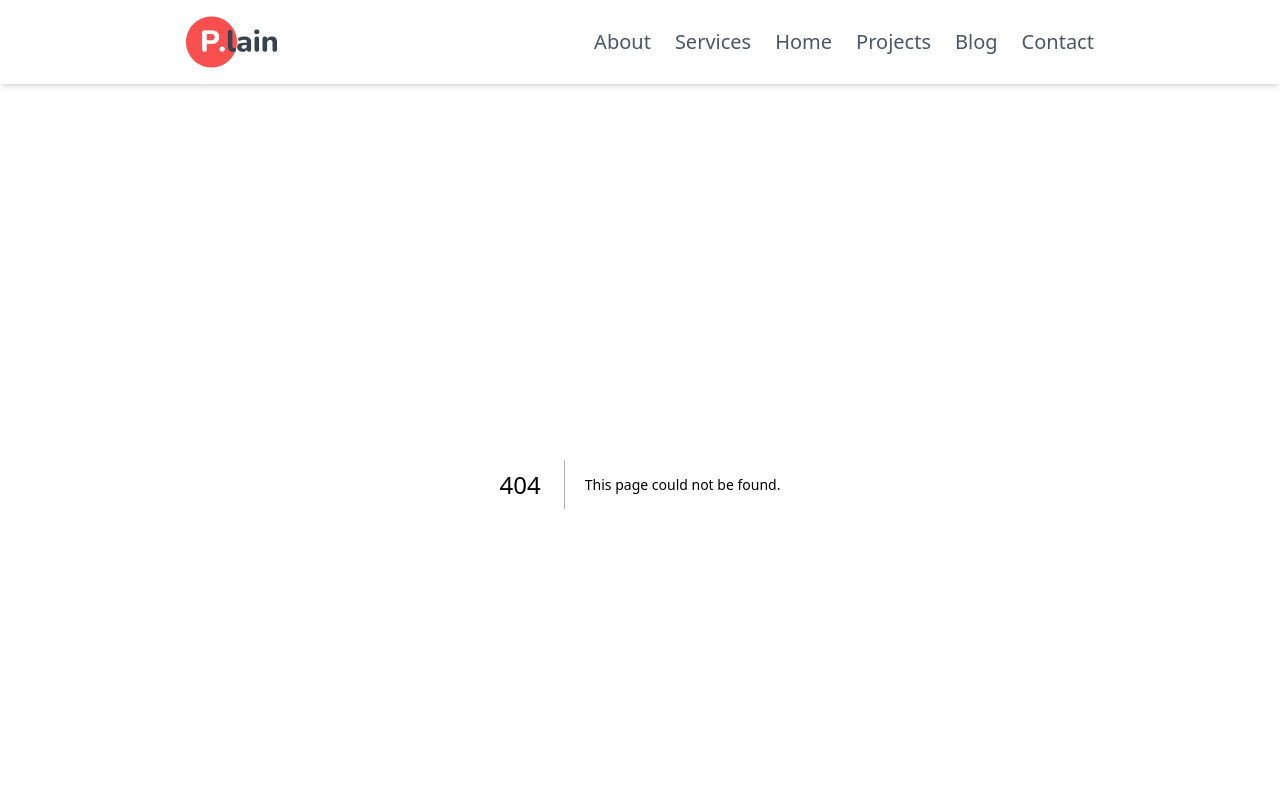
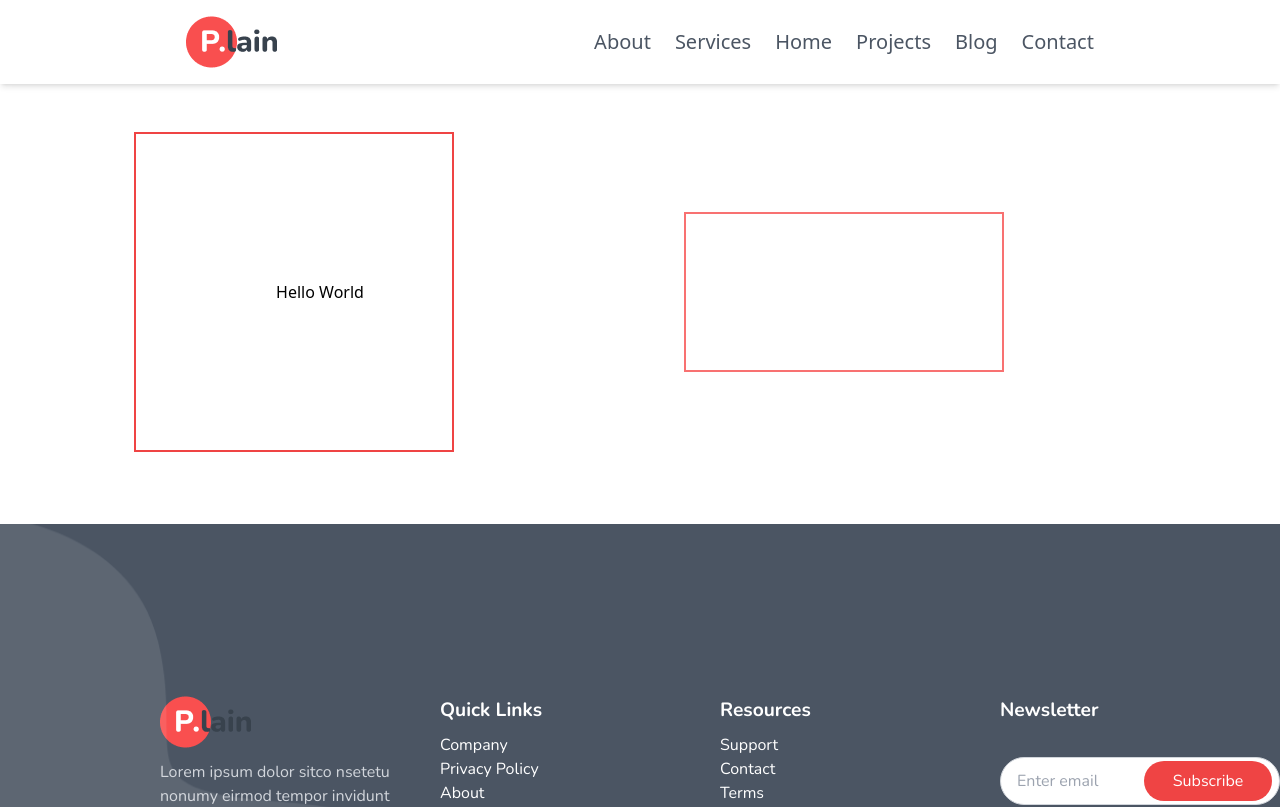
Before and after one commit to sunilhn27/nextjs-tailwindcss-plain, a Next.js app: page /motions in a window 1280 px wide. Before the commit this address had no page. Shown: the top 807 px of the page. Built offline with nearby package versions, Linux system fonts and the light colour scheme.

Commit message:
added motions page

```diff
--- /dev/null
+++ b/src/app/motions/page.tsx
@@ -0,0 +1,26 @@
+import React from "react";
+import * as motion from "motion/react-client";
+import { AnimationTop } from "@/components/AnimationWrapper";
+
+function Motion() {
+  return (
+    <section className="justify-center flex items-center my-12">
+      <AnimationTop delay={2}>
+        <h1>Hello World</h1>
+      </AnimationTop>
+      <motion.div
+        transition={{ delay: 2, duration: 1 }}
+        className="border-2 border-red-500 w-[20rem] h-[20rem]"
+        animate={{ x: -230 }}
+      ></motion.div>
+
+      <motion.div
+        layout
+        style={{ justifyContent: true ? "flex-start" : "flex-end" }}
+        className="w-[20rem] h-[10rem] border-2 border-red-400"
+      ></motion.div>
+    </section>
+  );
+}
+
+export default Motion;
```
